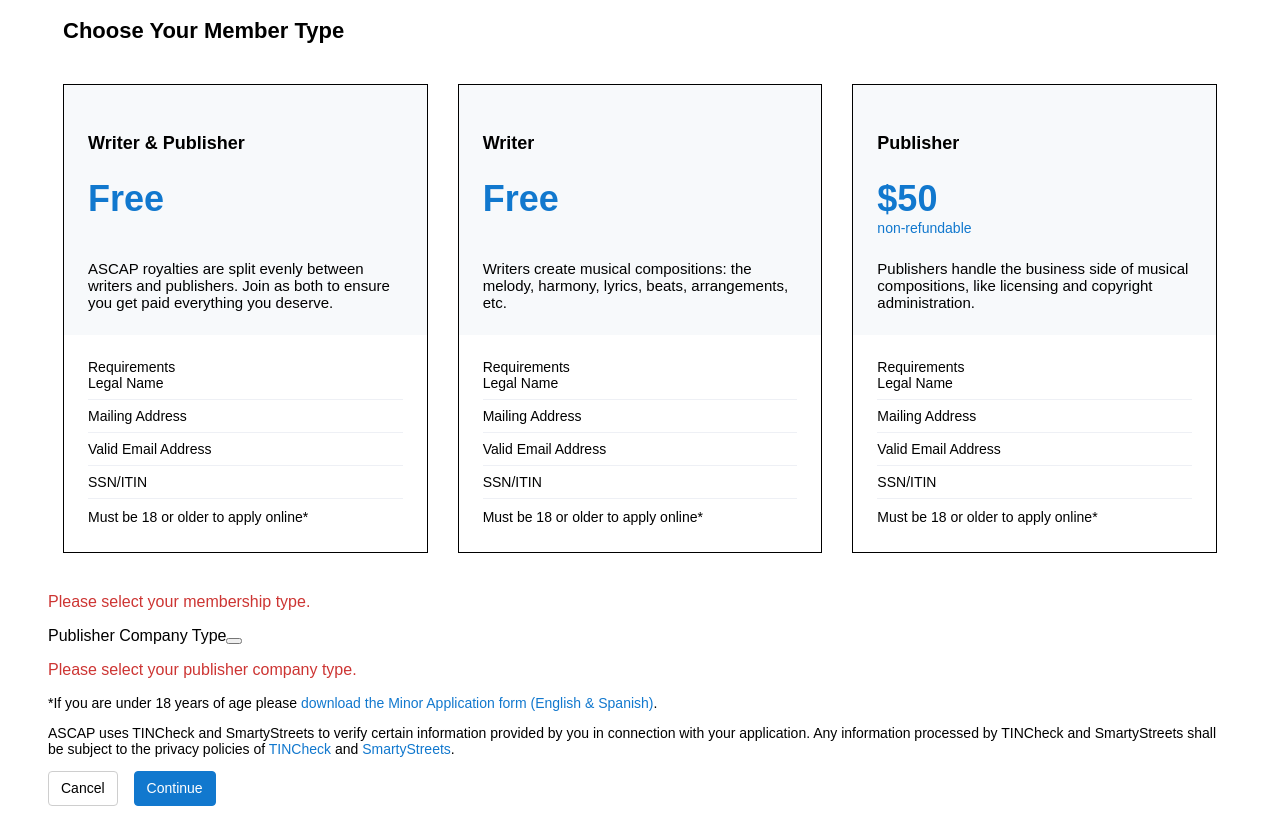
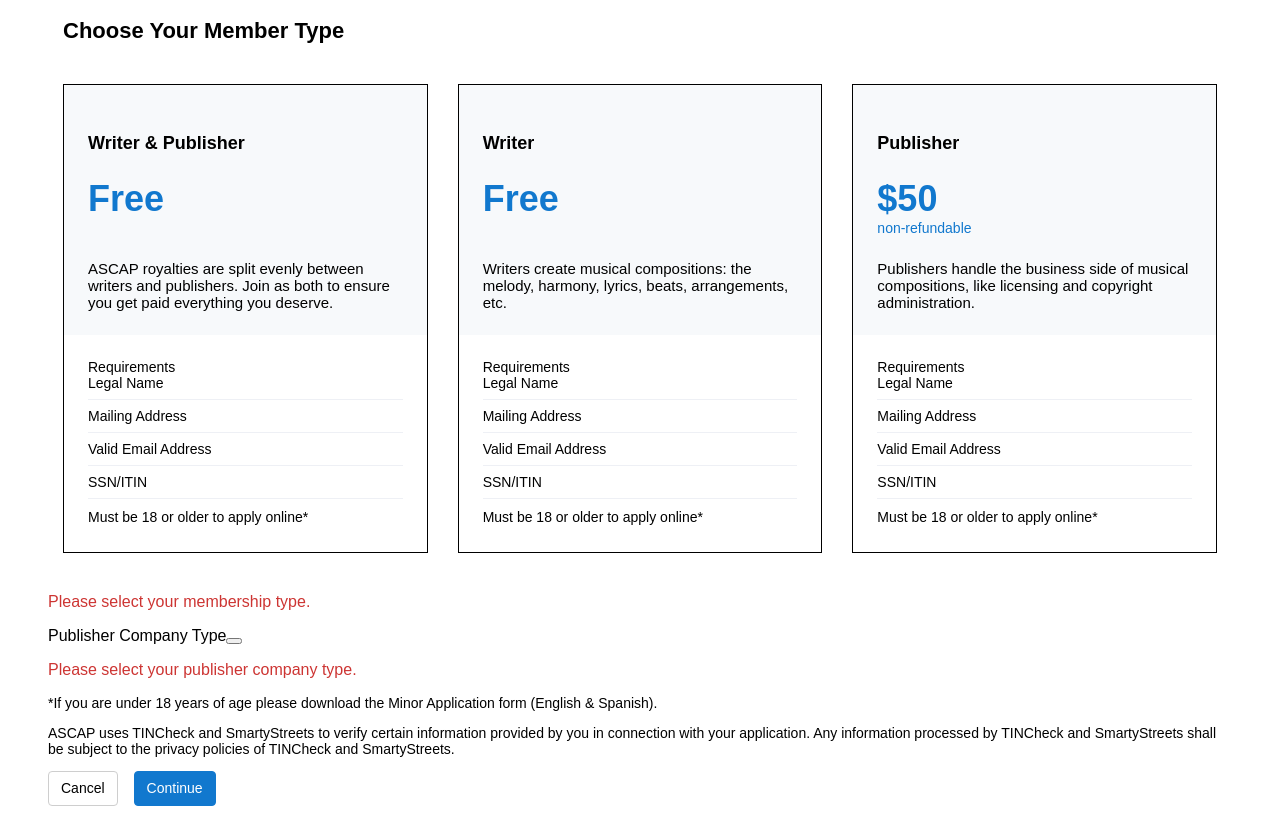
Before and after one commit to patcoston/ascap, a React (Vite) app: page / in a window 1280 px wide. Built offline with nearby package versions, Linux system fonts and the light colour scheme.

Commit message:
Replaced void(0) with () => {}

```diff
--- a/src/components/SignupStep1.jsx
+++ b/src/components/SignupStep1.jsx
@@ -48,7 +48,7 @@
       <Error msg="Please select your publisher company type." />
       <Note>
         *If you are under 18 years of age please{' '}
-        <a href="javascript:void(0)">
+        <a href={() => {}}>
           download the Minor Application form (English &amp; Spanish)
         </a>
         .
@@ -57,8 +57,8 @@
         ASCAP uses TINCheck and SmartyStreets to verify certain information
         provided by you in connection with your application. Any information
         processed by TINCheck and SmartyStreets shall be subject to the privacy
-        policies of <a href="javascript:void(0)">TINCheck</a> and{' '}
-        <a href="javascript:void(0)">SmartyStreets</a>.
+        policies of <a href={() => {}}>TINCheck</a> and{' '}
+        <a href={() => {}}>SmartyStreets</a>.
       </Note>
       <div className="buttons">
         <span className="first">
```
